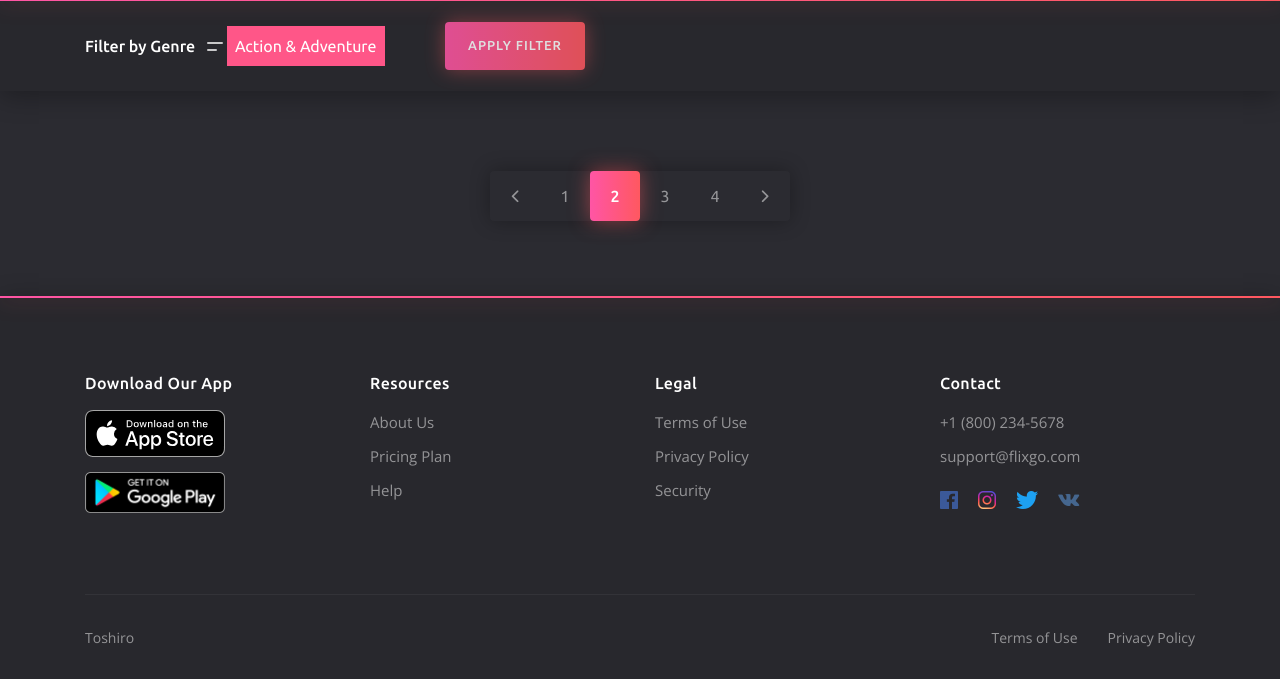
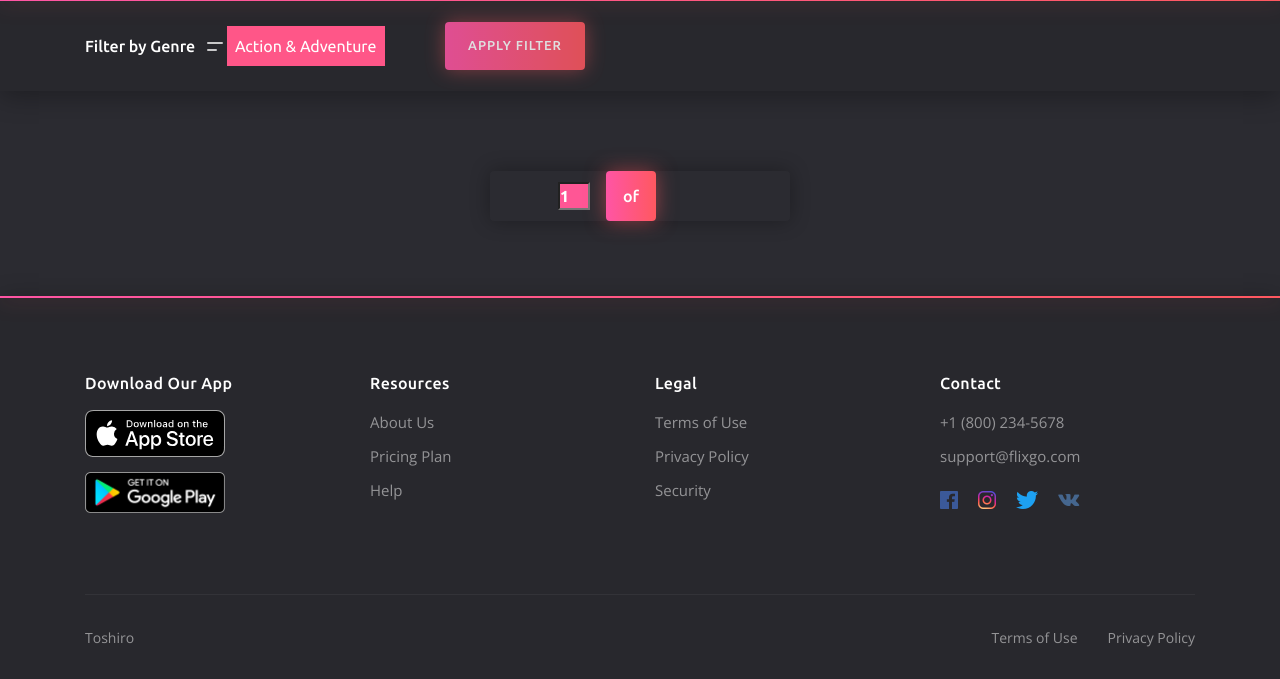
Before and after one commit to Goddy01/LilBloke, a Django app: template templates/tv_shows_catalog.html in a window 1280 px wide. Shown: the part 263-942 px from the top of the page. Run offline with Django 3.2, Linux system fonts and the light colour scheme; the template is opened without the code that fills it, so the values that code supplies are empty; some libraries are stand-ins or nearby versions.

Commit message:
completed pagination for tv_shows_catalog

```diff
--- a/templates/tv_shows_catalog.html
+++ b/templates/tv_shows_catalog.html
@@ -102,20 +102,7 @@
                 {% endfor %}
 
 				<!-- paginator -->
-				<div class="col-12">
-					<ul class="paginator">
-						<li class="paginator__item paginator__item--prev">
-							<a href="#"><i class="icon ion-ios-arrow-back"></i></a>
-						</li>
-						<li class="paginator__item"><a href="#">1</a></li>
-						<li class="paginator__item paginator__item--active"><a href="#">2</a></li>
-						<li class="paginator__item"><a href="#">3</a></li>
-						<li class="paginator__item"><a href="#">4</a></li>
-						<li class="paginator__item paginator__item--next">
-							<a href="#"><i class="icon ion-ios-arrow-forward"></i></a>
-						</li>
-					</ul>
-				</div>
+				{% include 'pagination_snippet.html' %}
 				<!-- end paginator -->
 			</div>
 		</div>
```
